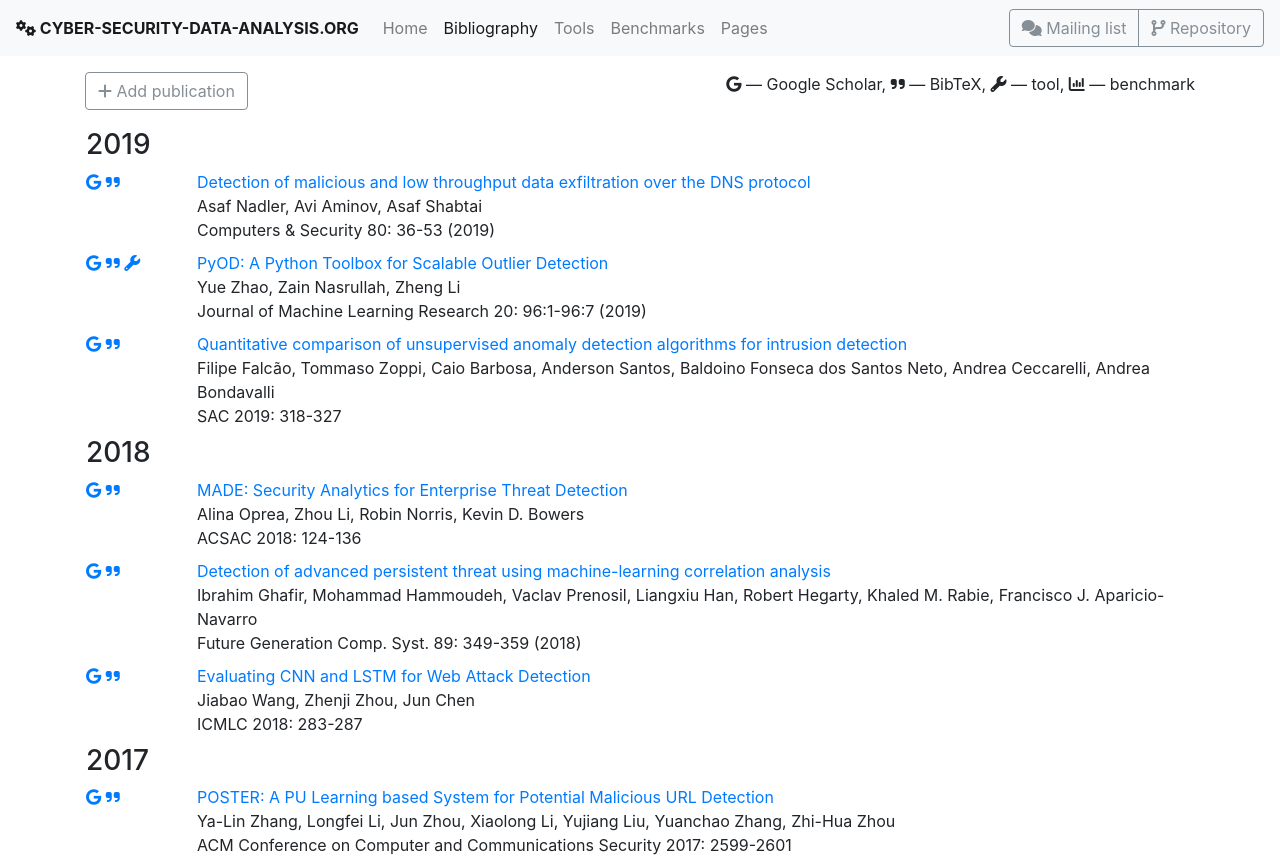
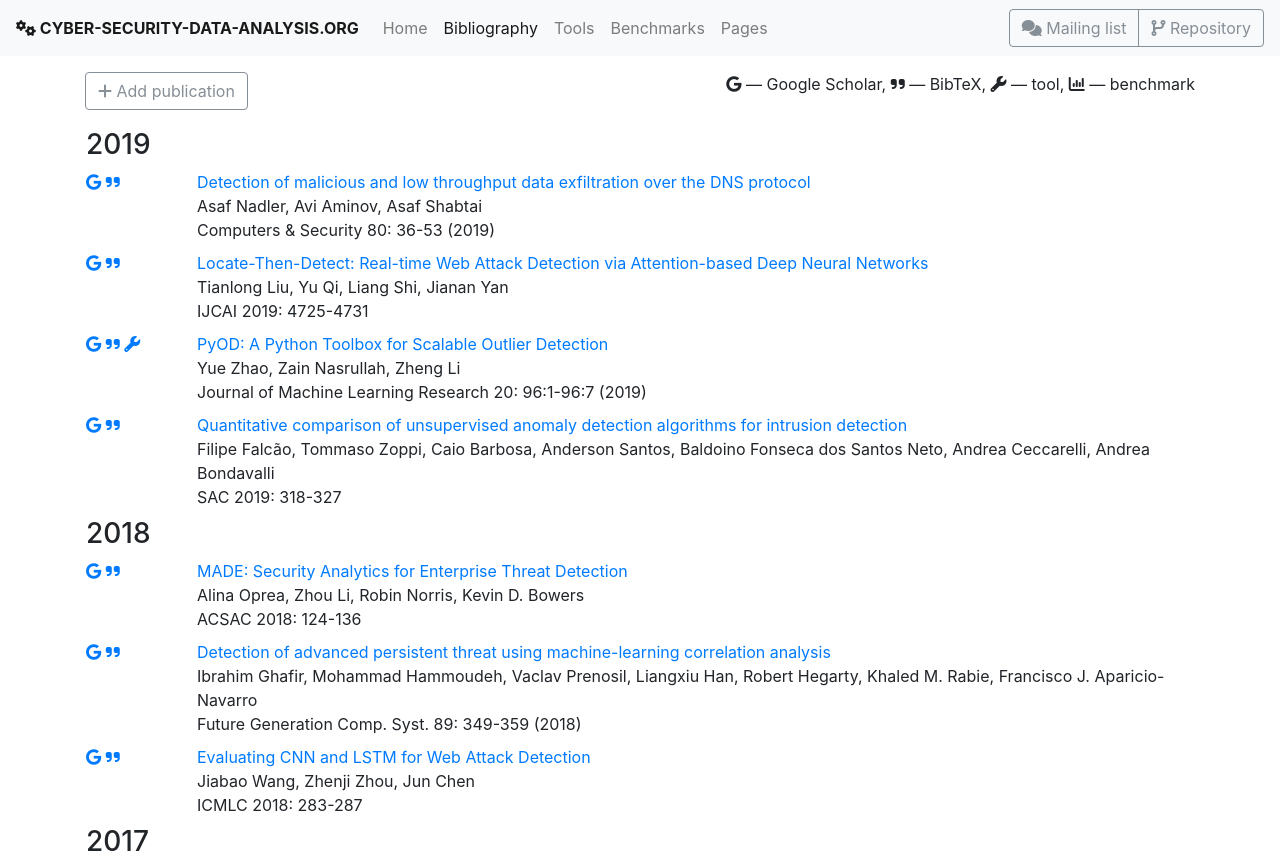
Before and after one commit to cyber-security-data-analysis/cyber-security-data-analysis.github.io, a plain HTML site: page bibliography.html in a window 1280 px wide. Shown: the top 859 px of the page. Drawn offline with nearby package versions, Linux system fonts and the light colour scheme.

Commit message:
add paper "Locate-Then-Detect: Real-time Web Attack Detection via Attention-based Deep Neural Networks"

```diff
--- a/bibliography.html
+++ b/bibliography.html
@@ -80,6 +80,15 @@
 	  </td>
 	  <td style="vertical-align:top">
 	    <a id="journals_compsec_NadlerAS19" href="https://doi.org/10.1016/j.cose.2018.09.006">Detection of malicious and low throughput data exfiltration over the DNS protocol</a></br>Asaf Nadler, Avi Aminov, Asaf Shabtai</br>Computers &amp; Security 80: 36-53 (2019)
+	  </td>
+	</tr>
+	<tr class="spaceUnder">
+	  <td style="vertical-align:top" width="10%">
+	    <a href="https://scholar.google.com/scholar?q=Locate-Then-Detect:+Real-time+Web+Attack+Detection+via+Attention-based+Deep+Neural+Networks"><i class="fa fa-google" aria-hidden="true"></i></a>
+	    <a href="http://dblp.org/rec/bibtex1/conf/ijcai/LiuQSY19"><i class="fa fa-quote-right" aria-hidden="true"></i></a>
+	  </td>
+	  <td style="vertical-align:top">
+	    <a id="conf_ijcai_LiuQSY19" href="https://doi.org/10.24963/ijcai.2019/656">Locate-Then-Detect: Real-time Web Attack Detection via Attention-based Deep Neural Networks</a></br>Tianlong Liu, Yu Qi, Liang Shi, Jianan Yan</br>IJCAI 2019: 4725-4731
 	  </td>
 	</tr>
 	<tr class="spaceUnder">
```
Also changed, not shown: index.html (+1 -1 lines), data/bibliography.txt.
